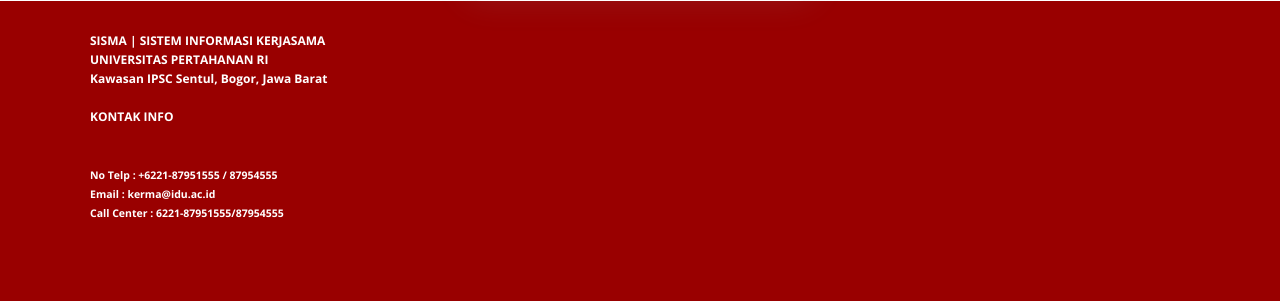
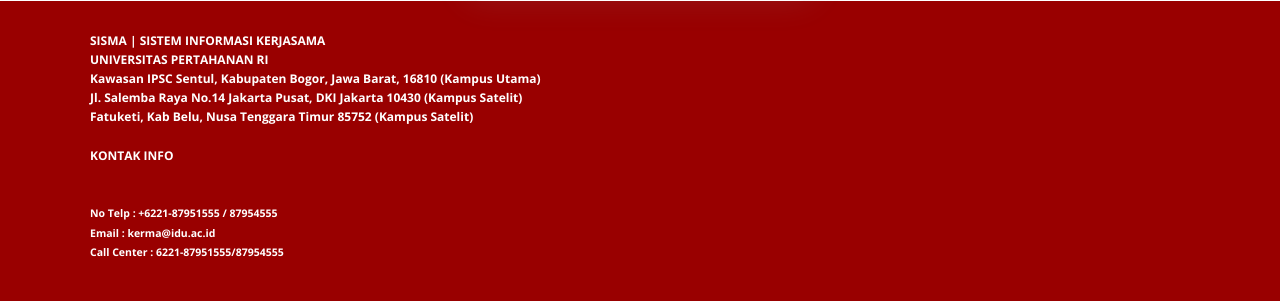
Before and after one commit to annaaz/laravel-argon, a Laravel app: page /register in a window 1280 px wide. Shown: the part 844-1145 px from the top of the page. Run offline with Laravel 9, Linux system fonts and the light colour scheme; style sheets or scripts are compiled from the project's sources; some libraries are stand-ins or nearby versions.

Commit message:
feat(sisma-unhan): Headline and footer

```diff
--- a/resources/views/layouts/footers/guest/footer.blade.php
+++ b/resources/views/layouts/footers/guest/footer.blade.php
@@ -2,7 +2,9 @@
     <div class="text-white position-relative">
             SISMA | SISTEM INFORMASI KERJASAMA <br />
             <span>UNIVERSITAS PERTAHANAN RI</span> <br />
-        Kawasan IPSC Sentul, Bogor, Jawa Barat<br /><br />
+        Kawasan IPSC Sentul, Kabupaten Bogor, Jawa Barat, 16810 (Kampus Utama)<br />
+        Jl. Salemba Raya No.14 Jakarta Pusat, DKI Jakarta 10430 (Kampus Satelit) <br />
+        Fatuketi, Kab Belu, Nusa Tenggara Timur 85752 (Kampus Satelit) <br /><br />
         KONTAK INFO <br /><br /><br />
             <small>
             No Telp : +6221-87951555 / 87954555  <br />
```
